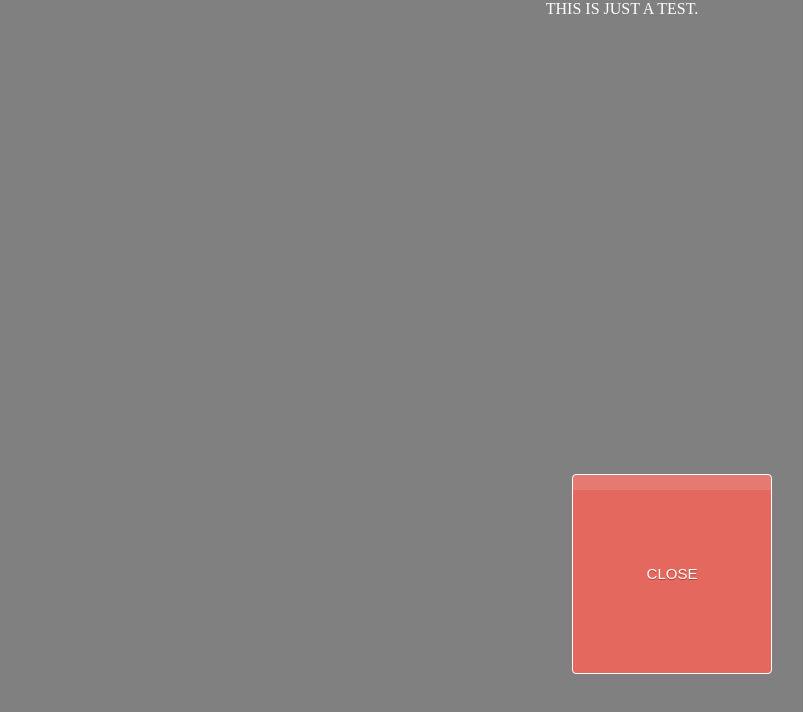
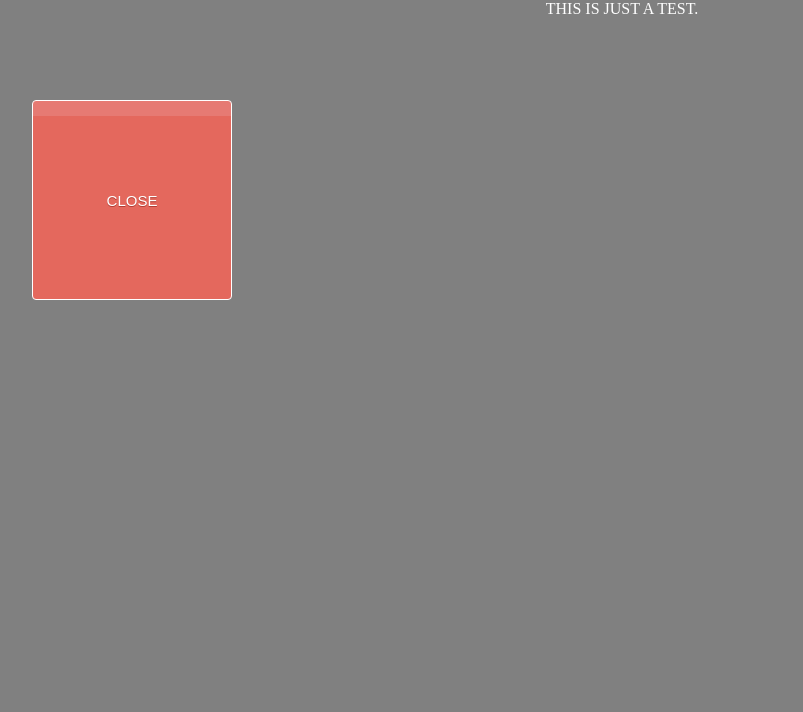
Before and after one commit to heyjim89/JS4_1, a plain HTML site: page index.html in a window 1280 px wide. Both pictures are taken after a click on the button "POPUP TEST". Shown: the whole page, without its empty margins (18-821 px from the left). Drawn offline with nearby package versions, Linux system fonts and the light colour scheme.

Commit message:
Fixing up JS for absolute positioning

```diff
--- a/index.html
+++ b/index.html
@@ -3,7 +3,6 @@
 <head>
 	<meta charset="UTF-8">
 	<link rel="stylesheet" type="text/css" href="styles.css">
-	<script src="//cdnjs.cloudflare.com/ajax/libs/x-editable/1.5.0/jquery-editable/js/jquery-editable-poshytip.min.js"></script>
 	<title>JS 4.1</title>
 </head>
 <body>
--- a/main.js
+++ b/main.js
@@ -46,14 +46,19 @@ $(document).ready(function() {
     // PART THREE BEGIN
     $('.giant').click(function() {
 
-        $('body').append("<div class='popup'>THIS IS JUST A TEST.</div>");
-        $('body').append("<center><button class='close'>CLOSE</button></center>");
+
+        // $('body').append("<div class='popup'>THIS IS JUST A TEST.</div>");
+        // $('.popup').append("<center><button class='close'>CLOSE</button></center>");
+        var popup = $("<div class='popup'>THIS IS JUST A TEST.</div>");
+        popup.append("<center><button class='close'>CLOSE</button></center>");
+        $('body').append(popup);
+
+
     });
 
 
     $("body").on("click", ".close", function(event) {
         event.preventDefault();
-        $('.close').remove();
         $('.popup').remove();
     });
 
--- a/styles.css
+++ b/styles.css
@@ -31,7 +31,7 @@
 
 .close{
 	background-color:white;
-	position:relative;
+	position:absolute;
 	top:100px;
 	left:50px;
 	width: 200px;
```
